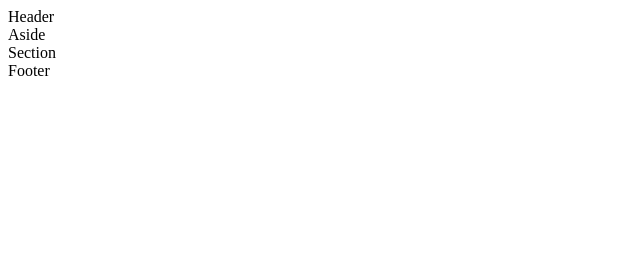
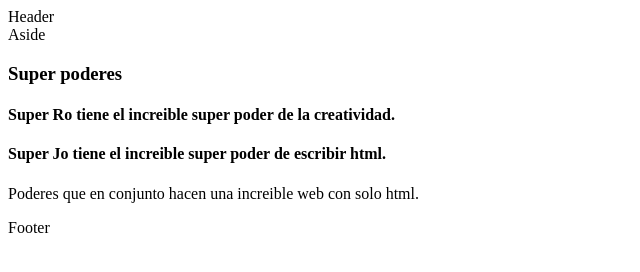
Before and after one commit to jbokyes/202301-W1CH1-JoaquinBezanilla-RocioRicciardiello, a website: page index.html in a window 1280 px wide. Shown: the whole page, without its empty margins (0-640 px from the left). Drawn offline with Linux system fonts and the light colour scheme.

Commit message:
Add body text a section en index.html

```diff
--- a/index.html
+++ b/index.html
@@ -17,7 +17,10 @@
     Aside
   </aside>
   <section>
-    Section
+    <h3>Super poderes</h3>
+    <h4>Super Ro tiene el increible super poder de la creatividad.</h4>
+    <h4>Super Jo tiene el increible super poder de escribir html.</h4>
+    <p>Poderes que en conjunto hacen una increible web con solo html.</p>
   </section>
   <footer>
     Footer
```
